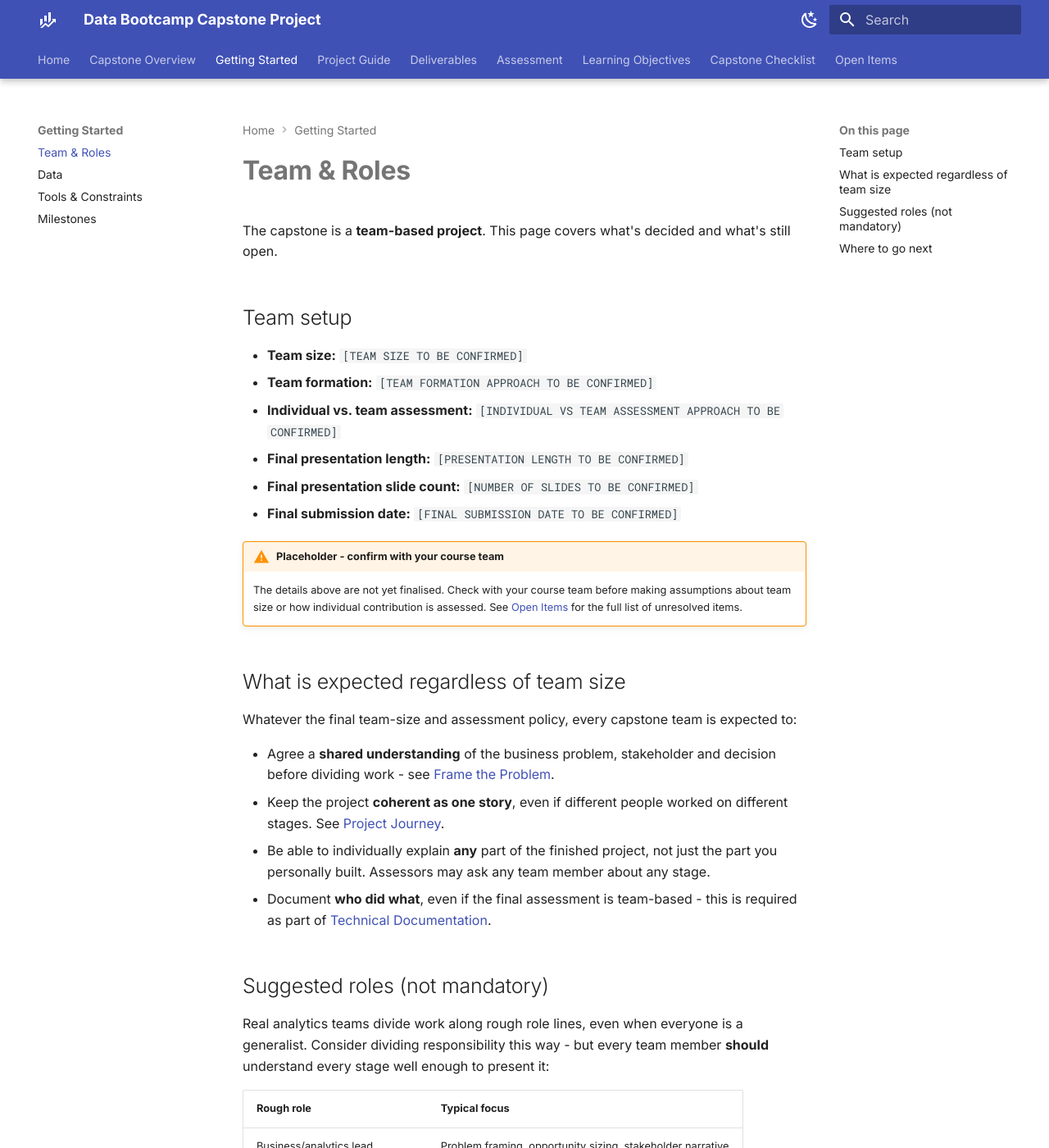
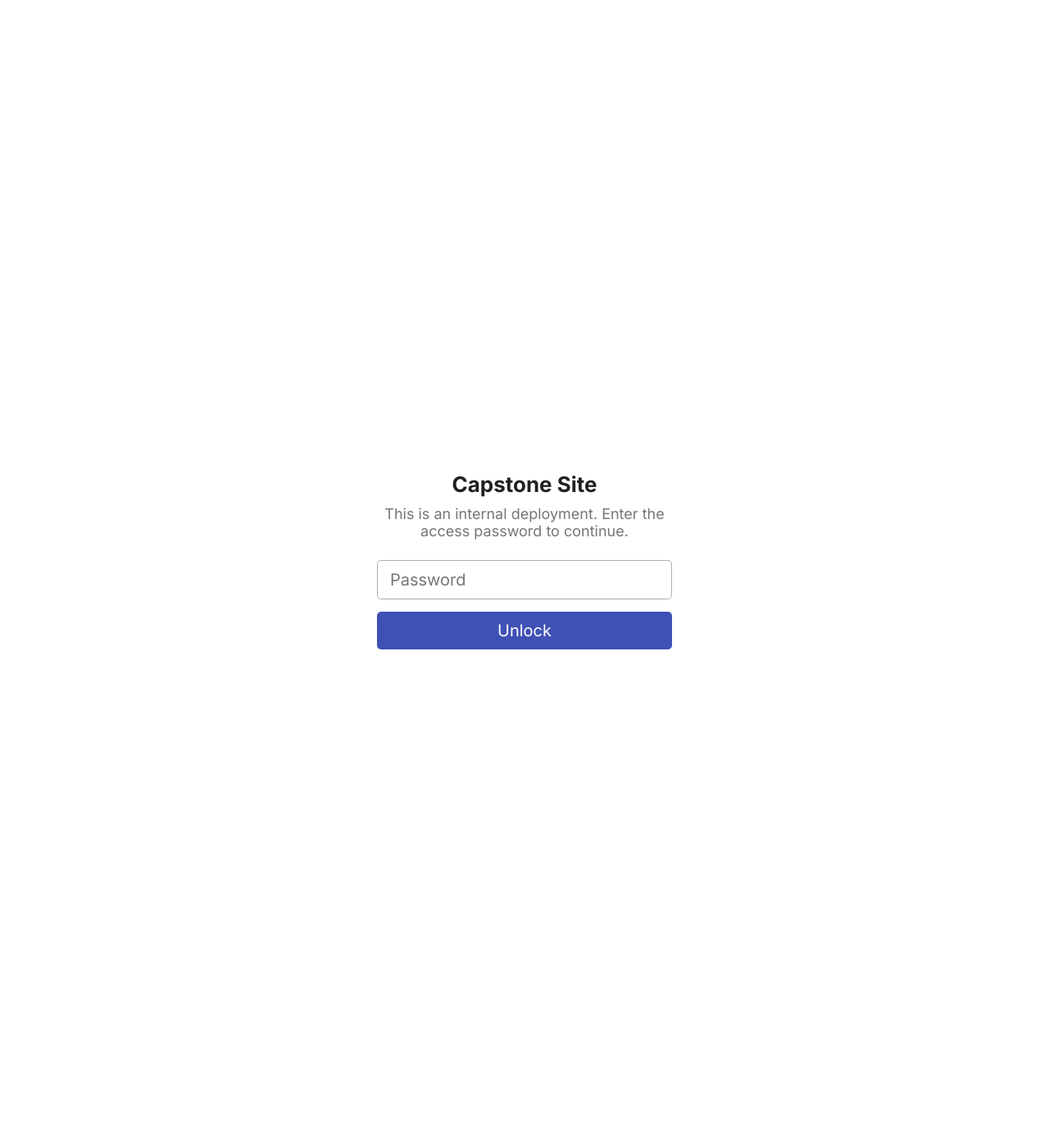
Before and after one commit to godatadriven/academy-capstone-banking, an MkDocs documentation site: the page built from docs/getting-started/team-and-roles.md, in a window 1280 px wide and 1400 px high. Shown: the whole window at 82% size. Built offline with MkDocs 1.6.1 and Material for MkDocs 9.7.7, drawn with Linux system fonts in a browser that asks for light colours; some of the changed text lies outside the part shown.

Commit message:
Add password

```diff
--- /dev/null
+++ b/docs/assets/javascripts/gate.js
@@ -0,0 +1,67 @@
+// Lightweight client-side password gate for pre-release deployments of this site.
+// NOTE: this is a soft gate, not real access control — the page content ships in the
+// built HTML/JS regardless, so this only deters casual access, not a determined viewer.
+// For genuine access control, use your hosting provider's auth (e.g. Netlify password
+// protection, Cloudflare Access, GitHub Pages behind a private network) instead.
+(function () {
+  var PASSWORD_HASH = "4cdc9742255fba5a3a366819a67d4379bd837eea540c50a8b8f0b46f9f2f11a0";
+  var STORAGE_KEY = "capstone_gate_ok";
+
+  if (sessionStorage.getItem(STORAGE_KEY) === "1") {
+    return;
+  }
+
+  function sha256Hex(text) {
+    var data = new TextEncoder().encode(text);
+    return crypto.subtle.digest("SHA-256", data).then(function (buf) {
+      return Array.prototype.map
+        .call(new Uint8Array(buf), function (b) {
+          return b.toString(16).padStart(2, "0");
+        })
+        .join("");
+    });
+  }
+
+  function showGate() {
+    document.documentElement.classList.add("capstone-gate-locked");
+
+    var overlay = document.createElement("div");
+    overlay.id = "capstone-gate-overlay";
+    overlay.innerHTML =
+      '<div class="capstone-gate-box">' +
+      "<h1>Capstone Site</h1>" +
+      "<p>This is an internal deployment. Enter the access password to continue.</p>" +
+      '<form id="capstone-gate-form" autocomplete="off">' +
+      '<input type="password" id="capstone-gate-input" placeholder="Password" autocomplete="off" />' +
+      "<button type=\"submit\">Unlock</button>" +
+      '<div id="capstone-gate-error" role="alert"></div>' +
+      "</form>" +
+      "</div>";
+    document.body.appendChild(overlay);
+
+    document.getElementById("capstone-gate-form").addEventListener("submit", function (event) {
+      event.preventDefault();
+      var input = document.getElementById("capstone-gate-input");
+      var errorEl = document.getElementById("capstone-gate-error");
+      sha256Hex(input.value).then(function (hex) {
+        if (hex === PASSWORD_HASH) {
+          sessionStorage.setItem(STORAGE_KEY, "1");
+          document.documentElement.classList.remove("capstone-gate-locked");
+          overlay.remove();
+        } else {
+          errorEl.textContent = "Incorrect password — try again.";
+          input.value = "";
+          input.focus();
+        }
+      });
+    });
+
+    document.getElementById("capstone-gate-input").focus();
+  }
+
+  if (document.readyState === "loading") {
+    document.addEventListener("DOMContentLoaded", showGate);
+  } else {
+    showGate();
+  }
+})();
--- a/docs/assets/stylesheets/extra.css
+++ b/docs/assets/stylesheets/extra.css
@@ -76,3 +76,76 @@
   background: #0a2c47;
   color: #9cd2ff;
 }
+
+/* Client-side password gate (see docs/assets/javascripts/gate.js) */
+html.capstone-gate-locked body > *:not(#capstone-gate-overlay) {
+  display: none !important;
+}
+
+html.capstone-gate-locked {
+  overflow: hidden;
+}
+
+#capstone-gate-overlay {
+  position: fixed;
+  inset: 0;
+  z-index: 9999;
+  display: flex;
+  align-items: center;
+  justify-content: center;
+  background: var(--md-default-bg-color);
+  color: var(--md-default-fg-color);
+}
+
+#capstone-gate-overlay .capstone-gate-box {
+  max-width: 22rem;
+  padding: 2rem;
+  text-align: center;
+}
+
+#capstone-gate-overlay h1 {
+  font-size: 1.3rem;
+  margin: 0 0 0.5rem;
+}
+
+#capstone-gate-overlay p {
+  color: var(--md-default-fg-color--light);
+  margin: 0 0 1.25rem;
+  font-size: 0.9rem;
+}
+
+#capstone-gate-overlay form {
+  display: flex;
+  flex-direction: column;
+  align-items: stretch;
+  gap: 0.75rem;
+}
+
+#capstone-gate-overlay input[type="password"] {
+  padding: 0.55rem 0.75rem;
+  border: 1px solid var(--md-default-fg-color--lighter);
+  border-radius: 0.25rem;
+  font-size: 1rem;
+  background: var(--md-default-bg-color);
+  color: var(--md-default-fg-color);
+}
+
+#capstone-gate-overlay button {
+  padding: 0.55rem 1rem;
+  border: none;
+  border-radius: 0.25rem;
+  background: var(--md-primary-fg-color);
+  color: var(--md-primary-bg-color);
+  font-size: 1rem;
+  cursor: pointer;
+}
+
+#capstone-gate-overlay button:hover {
+  opacity: 0.9;
+}
+
+#capstone-gate-error {
+  color: #b3261e;
+  font-size: 0.85rem;
+  min-height: 1.1em;
+}
--- a/mkdocs.yml
+++ b/mkdocs.yml
@@ -82,6 +82,9 @@ markdown_extensions:
 extra_css:
   - assets/stylesheets/extra.css
 
+extra_javascript:
+  - assets/javascripts/gate.js
+
 extra:
   status:
     new: New
```
Also changed, not shown: README.md (+24 -0 lines).
